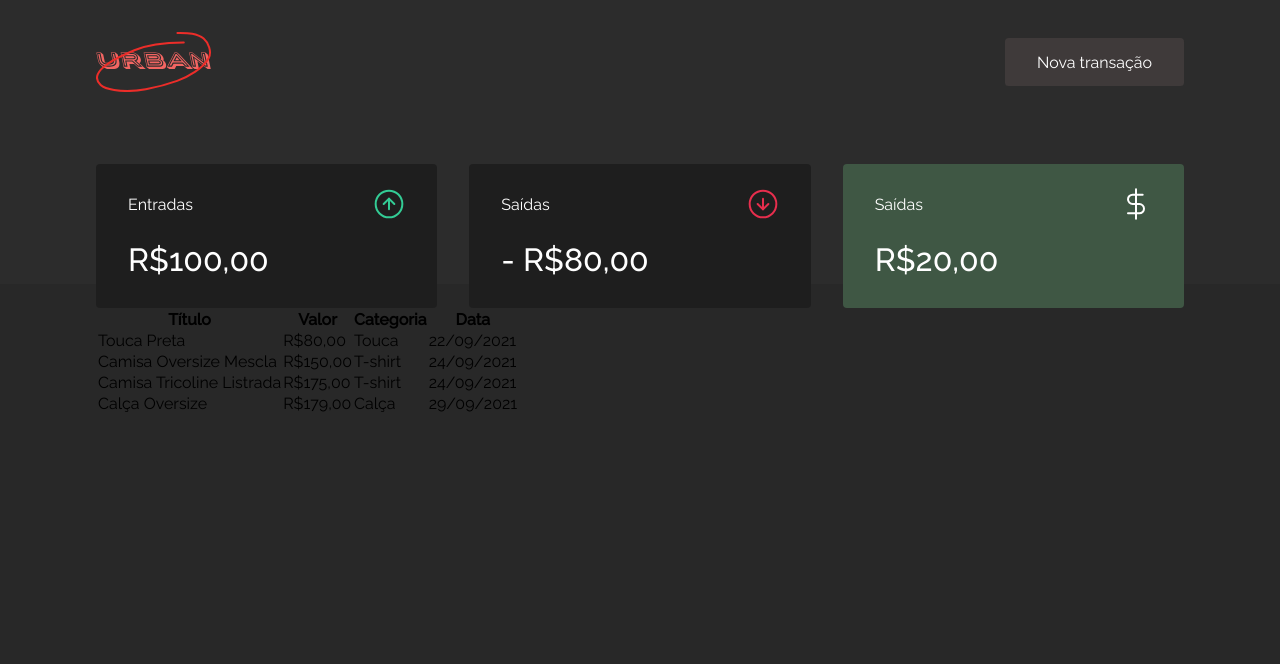
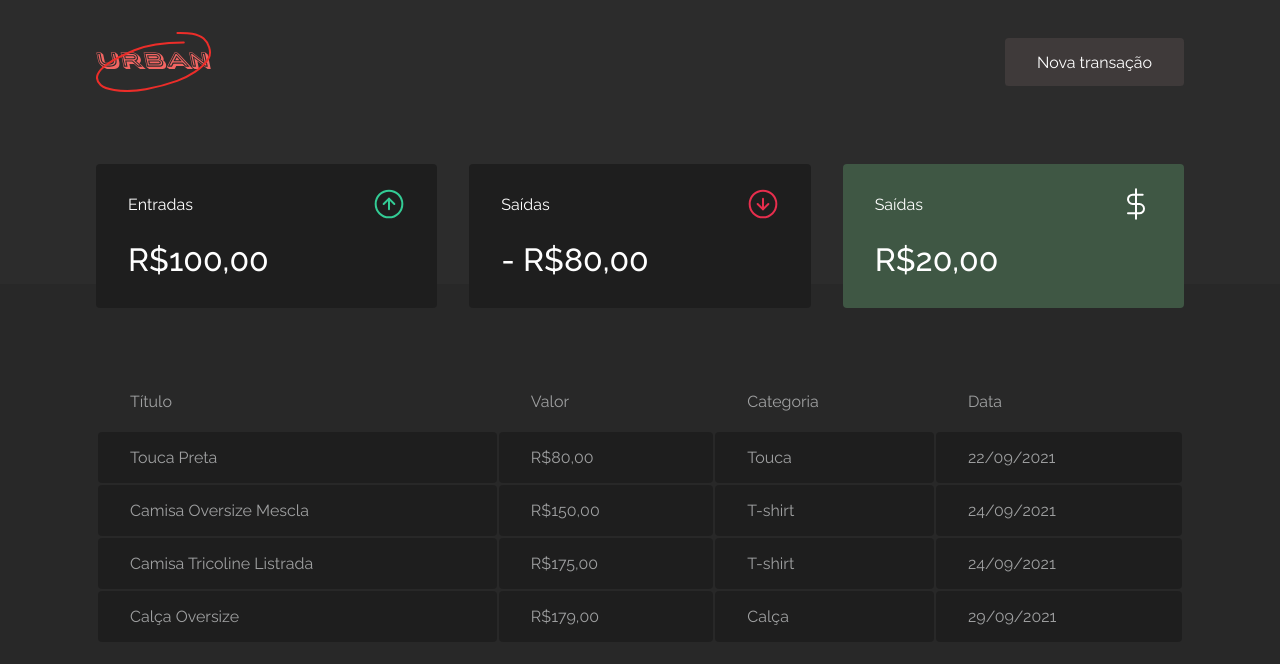
Before and after one commit to nataliaaraujo0/dt-urban, a React (Create React App) app in the folder dturban/: page / in a window 1280 px wide. Shown: the top 664 px of the page. Built offline with nearby package versions, Linux system fonts and the light colour scheme.

Commit message:
!refector: refatorando styles do component TransactionsTable

```diff
--- a/dturban/src/components/TransactionsTable/index.tsx
+++ b/dturban/src/components/TransactionsTable/index.tsx
@@ -5,10 +5,12 @@ export function TransactionsTable() {
         <Container>
             <table>
                 <thead>
-                    <th>Título</th>
-                    <th>Valor</th>
-                    <th>Categoria</th>
-                    <th>Data</th>
+                    <tr>
+                        <th>Título</th>
+                        <th>Valor</th>
+                        <th>Categoria</th>
+                        <th>Data</th>
+                    </tr>
                 </thead>
 
                 <tbody>
@@ -18,7 +20,6 @@ export function TransactionsTable() {
                         <td>Touca</td>
                         <td>22/09/2021</td>
                     </tr>
-
                     <tr>
                         <td>Camisa Oversize Mescla</td>
                         <td>R$150,00</td>
@@ -39,9 +40,7 @@ export function TransactionsTable() {
                         <td>Calça</td>
                         <td>29/09/2021</td>
                     </tr>
-
                 </tbody>
-
             </table>
         </Container>
     );
--- a/dturban/src/components/TransactionsTable/styles.ts
+++ b/dturban/src/components/TransactionsTable/styles.ts
@@ -1,5 +1,25 @@
 import styled from "styled-components";
 
 export const Container = styled.div`
+  margin-top: 4rem;
 
+  table {
+    width: 100%;
+
+    th {
+      color: var(--text-body);
+      font-weight: 400;
+      padding: 1rem 2rem;
+      text-align: left;
+      line-height: 1.5rem;
+    }
+
+    td {
+      padding: 1rem 2rem;
+      background: var(--shape);
+      color: var(--text-body);
+      border: 0;
+      border-radius: 0.25rem;
+    }
+  }
 `;
--- a/dturban/src/styles/global.ts
+++ b/dturban/src/styles/global.ts
@@ -2,11 +2,11 @@ import { createGlobalStyle } from "styled-components";
 
 export const GlobalStyle = createGlobalStyle`
 :root {
-    --background: #282828;
+    --background:#282828;
     --shape:#1E1E1E;
 
 
-    --text-body:#969CB2;
+    --text-body:#9FA0A1;
     --text-title:#FFFFFF;
 
     --red:#E52E4D;
```
